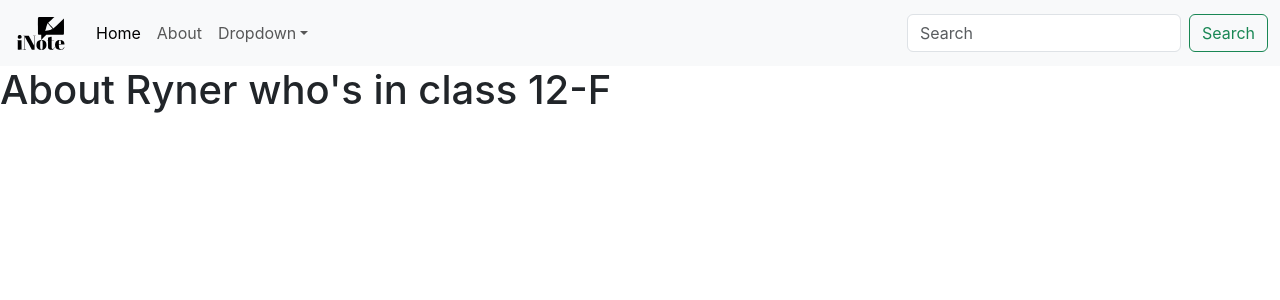
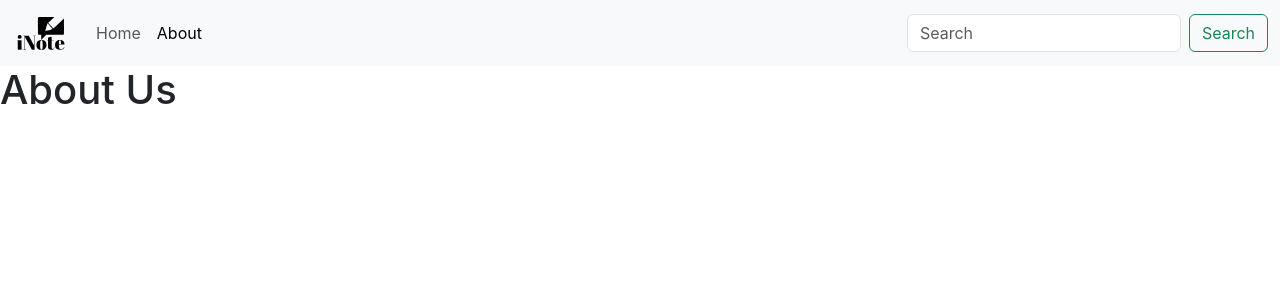
Before and after one commit to JB786/INote, a React (Create React App) app: page /about in a window 1280 px wide. Shown: the top 300 px of the page. Built offline with nearby package versions, Linux system fonts and the light colour scheme.

Commit message:
added useLocation hook from react-router-dom for active class in navbar

```diff
--- a/src/components/About.js
+++ b/src/components/About.js
@@ -1,25 +1,12 @@
-import React, {useContext,useEffect} from 'react'
-import noteContext from '../context/notes/noteContext'
+import React from 'react'
 
 function About() {
 
-  const a = useContext(noteContext);
-
-  useEffect(()=>{
-    a.update();
-    // eslint-disable-next-line
-  },[])
-
-
   return (
     <div>
-      <h1>About {a.state.name} who's in class {a.state.class}</h1>
+      <h1>About Us</h1>
     </div>
   )
 }
 
 export default About
-
-
-
-// we can also use function which is passed as context in component
--- a/src/components/Navbar.js
+++ b/src/components/Navbar.js
@@ -1,8 +1,15 @@
-import React from 'react'
-import {Link} from "react-router-dom"
+import React, { useEffect } from 'react'
+import {Link , useLocation} from "react-router-dom"
 import logo from "./logo.svg"
 
 function Navbar() {
+
+    const location = useLocation();
+
+    useEffect(()=>{
+        console.log(location.pathname);
+    },[location])
+
     return (
         <nav className="navbar navbar-expand-lg bg-body-tertiary">
             <div className="container-fluid">
@@ -15,21 +22,10 @@
                 <div className="collapse navbar-collapse" id="navbarSupportedContent">
                     <ul className="navbar-nav me-auto mb-2 mb-lg-0">
                         <li className="nav-item">
-                            <Link className="nav-link active" aria-current="page" to="/">Home</Link>
+                            <Link className={`nav-link ${location.pathname === "/" ? "active":""}`} aria-current="page" to="/">Home</Link>
                         </li>
                         <li className="nav-item">
-                            <Link className="nav-link" to="/about">About</Link>
-                        </li>
-                        <li className="nav-item dropdown">
-                            <Link className="nav-link dropdown-toggle" to="/" role="button" data-bs-toggle="dropdown" aria-expanded="false">
-                                Dropdown
-                            </Link>
-                            <ul className="dropdown-menu">
-                                <li><Link className="dropdown-item" to="/">Action</Link></li>
-                                <li><Link className="dropdown-item" to="/">Another action</Link></li>
-                                <li><hr className="dropdown-divider"/></li>
-                                <li><Link className="dropdown-item" to="/">Something else here</Link></li>
-                            </ul>
+                            <Link className={`nav-link ${location.pathname === "/about" ? "active":""}`} to="/about">About</Link>
                         </li>
                     </ul>
                     <form className="d-flex" role="search">
--- a/src/context/notes/NoteState.js
+++ b/src/context/notes/NoteState.js
@@ -1,28 +1,9 @@
 import NoteContext from "./noteContext";
-import { useState } from "react";
 
 const NoteState = (props)=>{
 
-    const s1 = {
-        "name": "JB",
-        "class": "8-F"
-    }
-
-    const [state, setState] = useState(s1);
-
-    const update = ()=>{
-        setTimeout(()=>{
-
-            setState({
-                "name": "Ryner",
-                "class": "12-F"
-            })
-        },2000
-        )
-    }
-
     return (
-        <NoteContext.Provider  value={{state,update}}>
+        <NoteContext.Provider  value={{}}>
             {props.children}
         </NoteContext.Provider>
     )
@@ -34,3 +15,5 @@
 // This file contains the syntax for using context API. We can consider it as boiler plate for context API. Such that we can Wrap our App.js code inside <NoteState>...</NoteState> so that we can access context API in any component. In the above code {props.children} means other components in which we are going to use our context API. Value is takes something we want to pass as context in any component.
 
 // we can also pass value as a state and then update that state using update function and then pass that function in value along with useState state variable.
+
+// Then we can use that function which is passed as context in component
```
